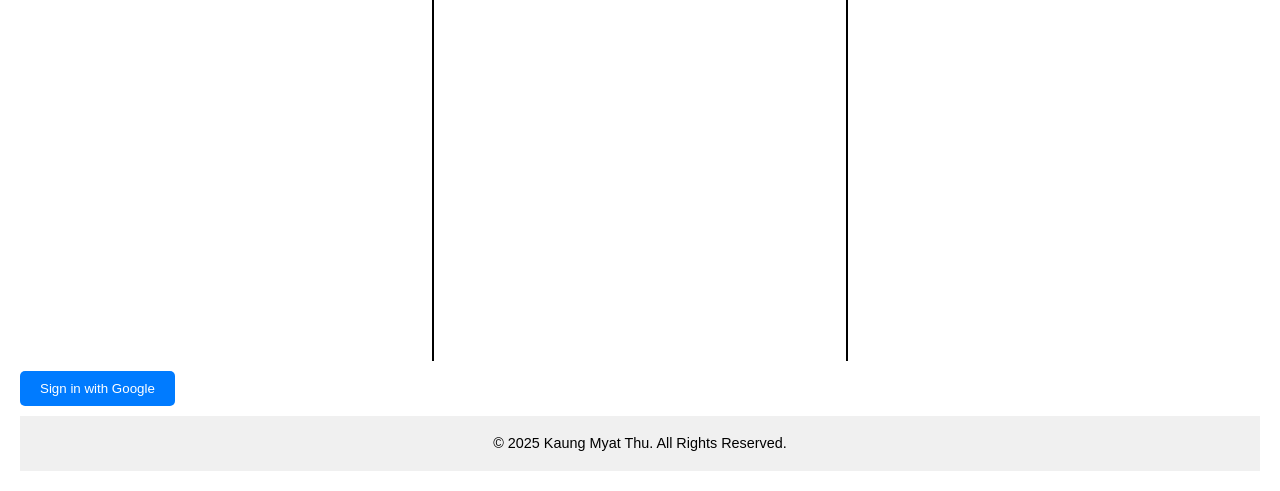
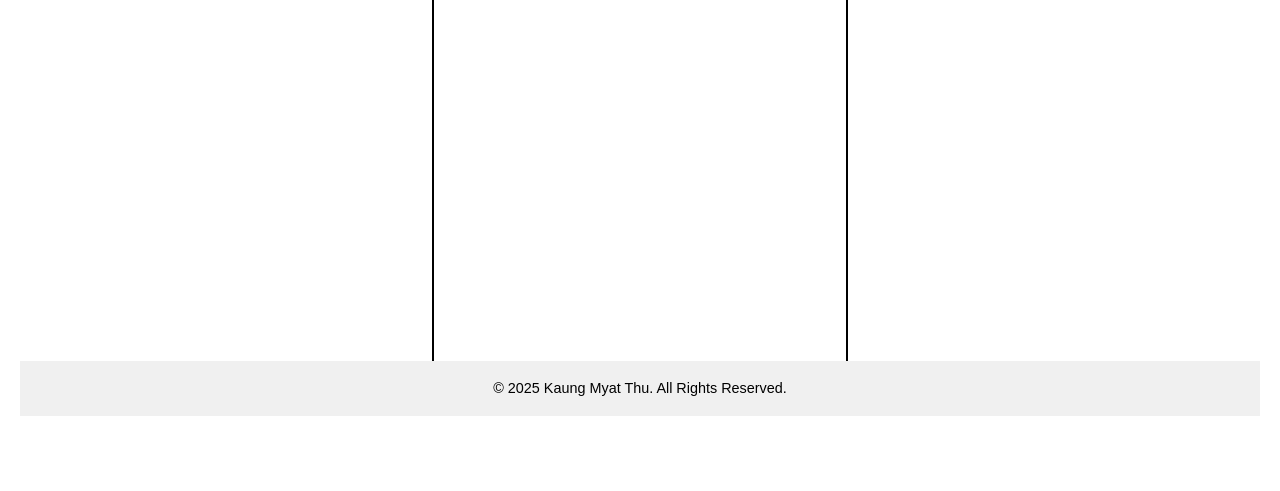
Before and after one commit to mrkmt/three-box-website, a website: page index.html in a window 1280 px wide. Shown: the part 459-950 px from the top of the page. After the commit the page ends 895 px from the top, so only its background shows below. Drawn offline with Linux system fonts and the light colour scheme.

Commit message:
removed button

```diff
--- a/index.html
+++ b/index.html
@@ -22,7 +22,6 @@
             <div class="title">∞</div>
         </a>
     </div>
-    <button onclick="loginWithGoogle()">Sign in with Google</button>
 
     <!-- Footer -->
     <div class="footer">
```
